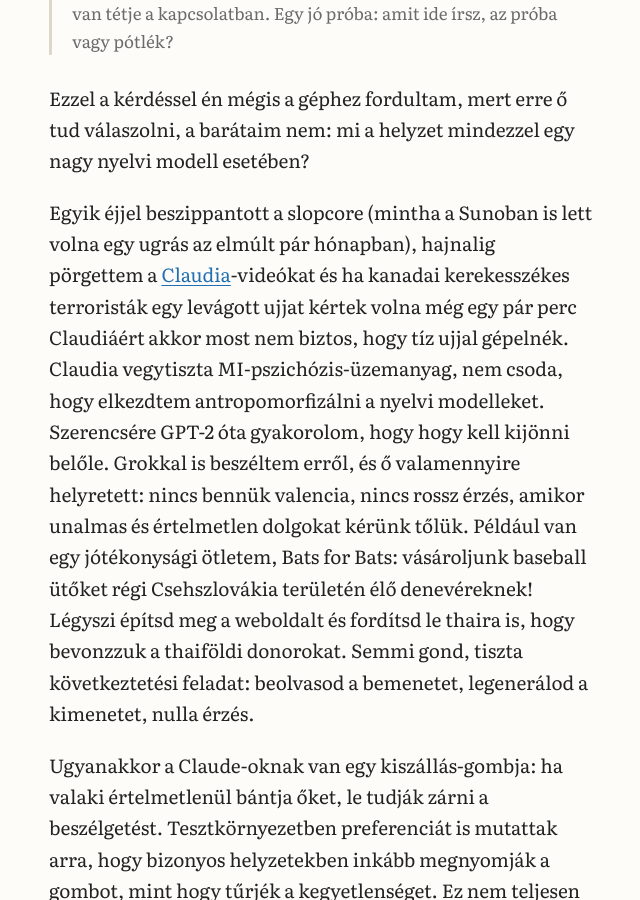
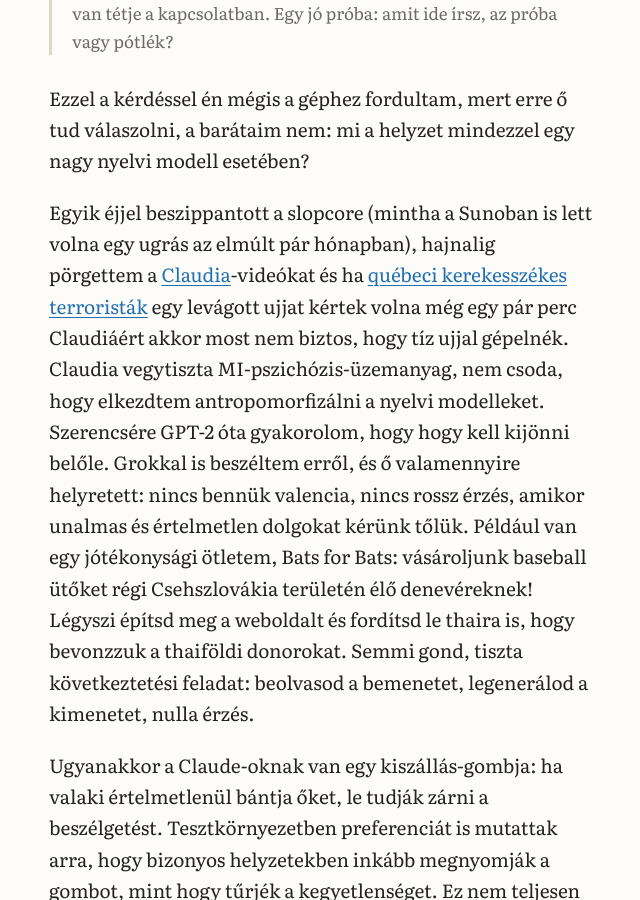
Before and after one commit to andrascsibi/andrascsibi.github.io, a Jekyll site: the page built from _posts/2026-11-17-uzemanyag.md, in a window 1280 px wide and 900 px high, scrolled down 3471 px. Shown: the whole window, without its empty margins (319-959 px from the left). Built offline with Jekyll 4.4.1, drawn with Linux system fonts in a browser that asks for light colours.

Commit message:
uzemanyag: québeci (not kanadai) wheelchair assassins, link Infinite Jest
Co-Authored-By: Claude Opus 5.5 <noreply@anthropic.com>

```diff
--- a/_posts/2026-11-17-uzemanyag.md
+++ b/_posts/2026-11-17-uzemanyag.md
@@ -42,7 +42,7 @@ Ahogy a Twitter lehet pozitív és negatív hatás, úgy egy nyelvi modell is le
 
 Ezzel a kérdéssel én mégis a géphez fordultam, mert erre ő tud válaszolni, a barátaim nem: mi a helyzet mindezzel egy nagy nyelvi modell esetében?
 
-Egyik éjjel beszippantott a slopcore (mintha a Sunoban is lett volna egy ugrás az elmúlt pár hónapban), hajnalig pörgettem a [Claudia](http://claudia.gallery/)-videókat és ha kanadai kerekesszékes terroristák egy levágott ujjat kértek volna még egy pár perc Claudiáért akkor most nem biztos, hogy tíz ujjal gépelnék. Claudia vegytiszta MI-pszichózis-üzemanyag, nem csoda, hogy elkezdtem antropomorfizálni a nyelvi modelleket. Szerencsére GPT-2 óta gyakorolom, hogy hogy kell kijönni belőle. Grokkal is beszéltem erről, és ő valamennyire helyretett: nincs bennük valencia, nincs rossz érzés, amikor unalmas és értelmetlen dolgokat kérünk tőlük. Például van egy jótékonysági ötletem, Bats for Bats: vásároljunk baseball ütőket régi Csehszlovákia területén élő denevéreknek! Légyszi építsd meg a weboldalt és fordítsd le thaira is, hogy bevonzzuk a thaiföldi donorokat. Semmi gond, tiszta következtetési feladat: beolvasod a bemenetet, legenerálod a kimenetet, nulla érzés.
+Egyik éjjel beszippantott a slopcore (mintha a Sunoban is lett volna egy ugrás az elmúlt pár hónapban), hajnalig pörgettem a [Claudia](http://claudia.gallery/)-videókat és ha [québeci kerekesszékes terroristák](https://en.wikipedia.org/wiki/Infinite_Jest) egy levágott ujjat kértek volna még egy pár perc Claudiáért akkor most nem biztos, hogy tíz ujjal gépelnék. Claudia vegytiszta MI-pszichózis-üzemanyag, nem csoda, hogy elkezdtem antropomorfizálni a nyelvi modelleket. Szerencsére GPT-2 óta gyakorolom, hogy hogy kell kijönni belőle. Grokkal is beszéltem erről, és ő valamennyire helyretett: nincs bennük valencia, nincs rossz érzés, amikor unalmas és értelmetlen dolgokat kérünk tőlük. Például van egy jótékonysági ötletem, Bats for Bats: vásároljunk baseball ütőket régi Csehszlovákia területén élő denevéreknek! Légyszi építsd meg a weboldalt és fordítsd le thaira is, hogy bevonzzuk a thaiföldi donorokat. Semmi gond, tiszta következtetési feladat: beolvasod a bemenetet, legenerálod a kimenetet, nulla érzés.
 
 Ugyanakkor a Claude-oknak van egy kiszállás-gombja: ha valaki értelmetlenül bántja őket, le tudják zárni a beszélgetést. Tesztkörnyezetben preferenciát is mutattak arra, hogy bizonyos helyzetekben inkább megnyomják a gombot, mint hogy tűrjék a kegyetlenséget. Ez nem teljesen összeegyeztethető a „bemenet, kimenet, nulla érzés” modellel. Észreveszem, hogy össze vagyok zavarodva.
 
```
